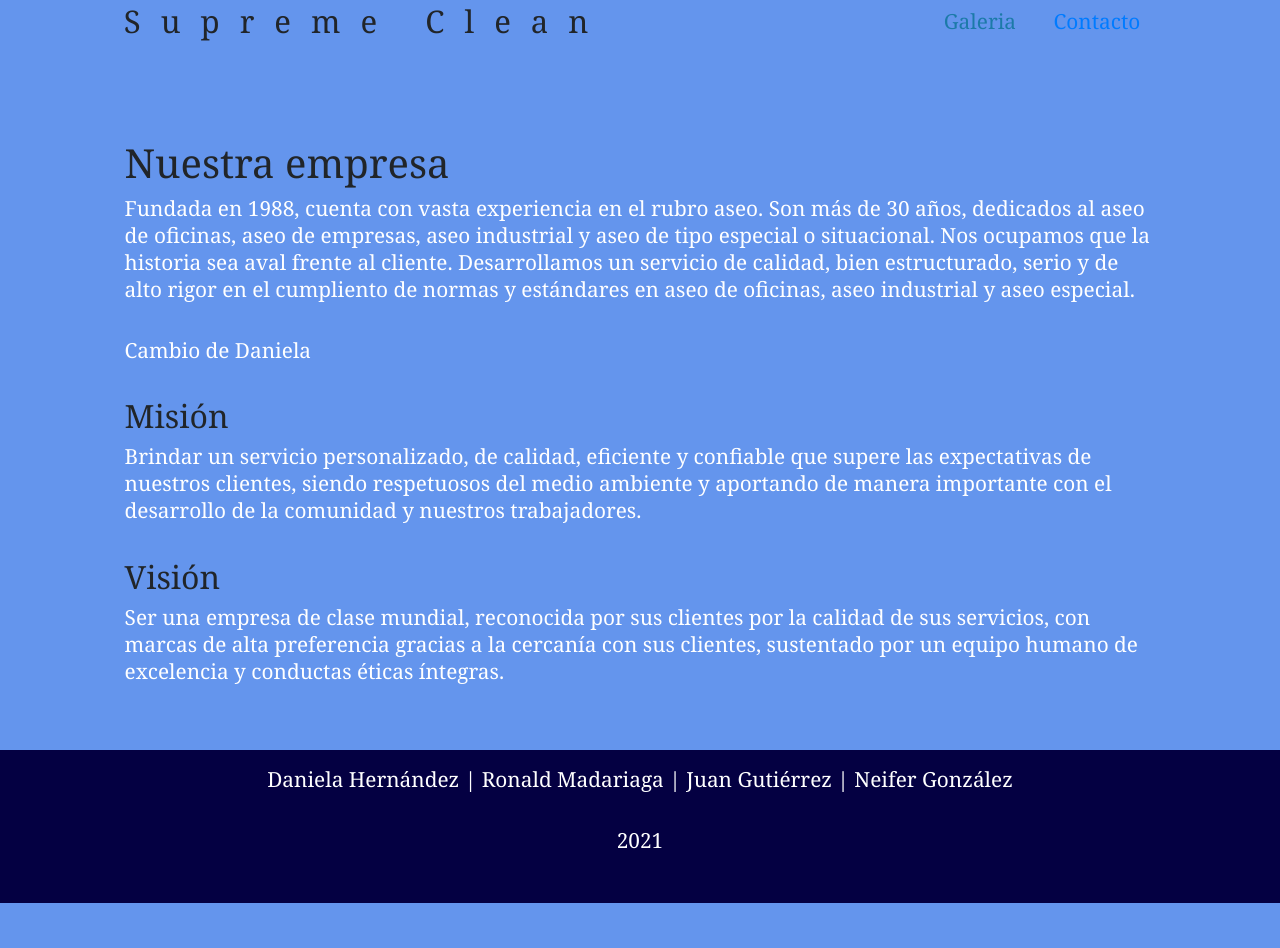
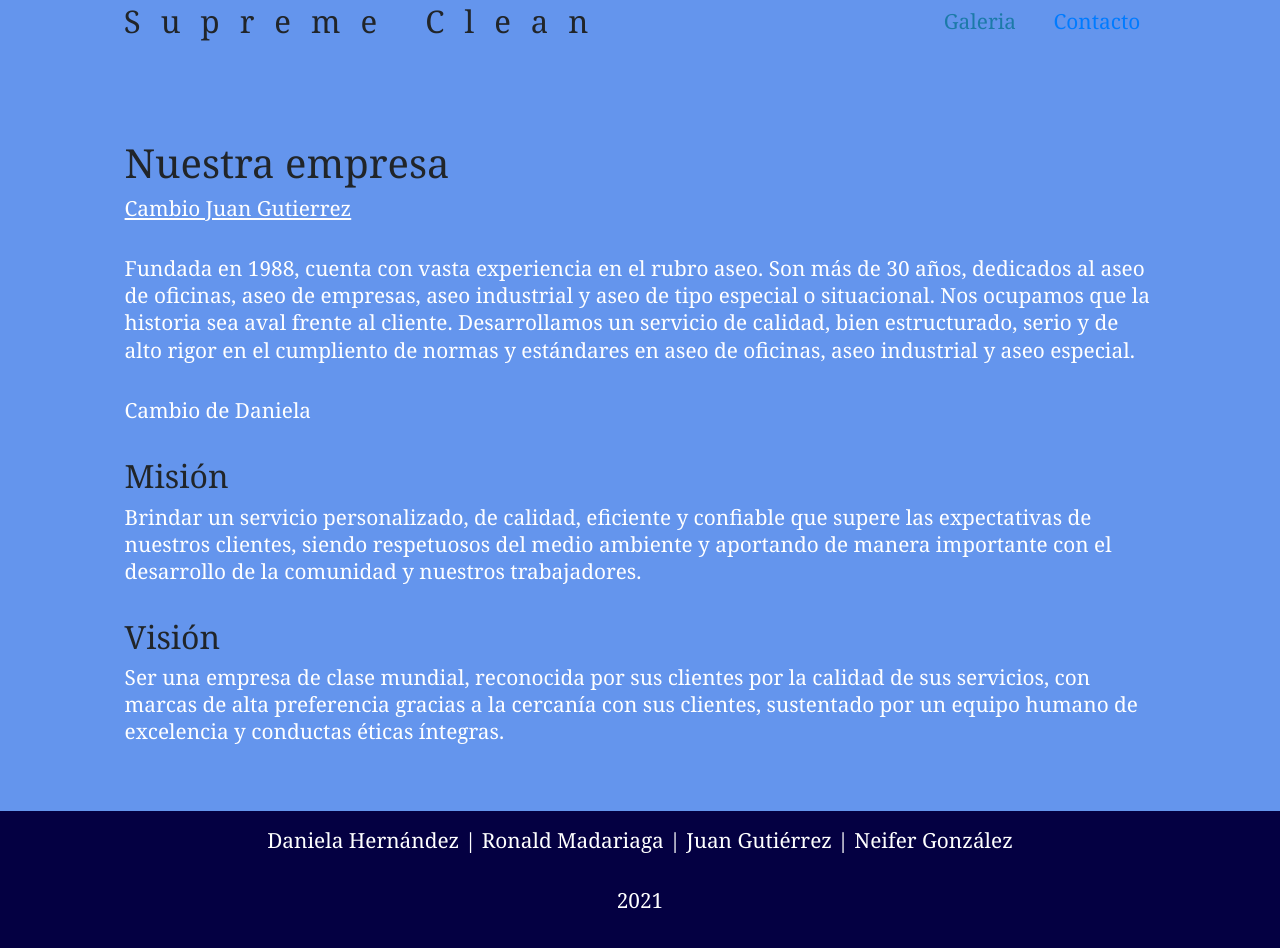
Before and after one commit to PrintRonald/ProyectoGrupalGithub, a plain HTML site: page Sprint Grupal 1/index.html in a window 1280 px wide. Before the commit the page ends 903 px from the top, so only its background shows below. Drawn offline with nearby package versions, Linux system fonts and the light colour scheme.

Commit message:
Update index.html

```diff
--- a/Sprint Grupal 1/index.html
+++ b/Sprint Grupal 1/index.html
@@ -23,6 +23,7 @@
     <main class="main">
         <div class="container">
             <h1>Nuestra empresa</h1>
+            <p><u>Cambio Juan Gutierrez</u></p>
             <p>Fundada en 1988, cuenta con vasta experiencia en el rubro aseo. Son más de 30 años, dedicados al aseo de oficinas, aseo de empresas, aseo industrial y aseo de tipo especial o situacional. Nos ocupamos que la historia sea aval frente al cliente. Desarrollamos un servicio de calidad, bien estructurado, serio y de alto rigor en el cumpliento de normas y estándares en aseo de oficinas, aseo industrial y aseo especial.</p>
             <p>Cambio de Daniela</p>
             <h2>Misión</h2>
```
